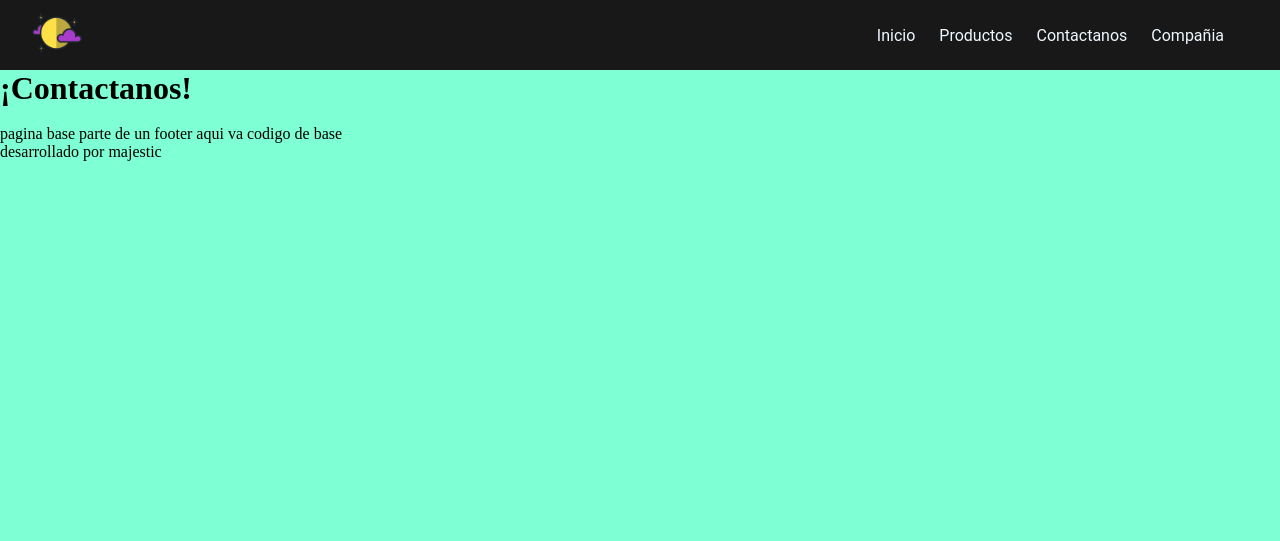
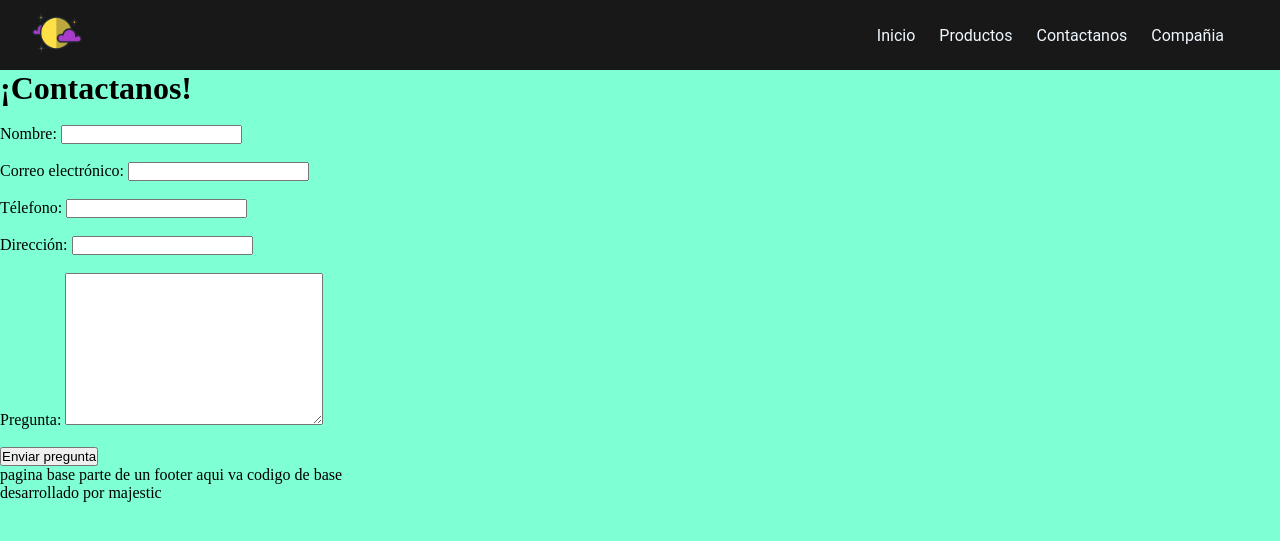
Before and after one commit to JesusGarciaShakur/Pagina_Web, a Django app: page /contact/ in a window 1280 px wide. Shown: the top 541 px of the page. Run offline with Django 5.2, Linux system fonts and the light colour scheme.

Commit message:
06 Formulario

```diff
--- a/page/websmca/templates/pages/contact.html
+++ b/page/websmca/templates/pages/contact.html
@@ -10,5 +10,18 @@
 
 <h1>¡Contactanos!</h1>
 <br>
+<form action="">
+    <p>Nombre: <input type="text" name="Name" id=""></p>
+    <br>
+    <p>Correo electrónico: <input type="email" name="Email" id=""></p>
+    <br>
+    <p>Télefono: <input type="number" name="Phone" id=""></p>
+    <br>
+    <p>Dirección: <input type="text" name="Address" id=""></p>
+    <br>
+    <p>Pregunta: <textarea name="Question" id="" cols="30" rows="10"></textarea></p>
+    <br>
+    <p><input type="submit" value="Enviar pregunta"></p>
+</form>
 
 {% endblock %}
--- a/page/websmca/templates/pages/product.html
+++ b/page/websmca/templates/pages/product.html
@@ -33,6 +33,9 @@
     <aside class="right-block">
         <h2>Descargar la aplicación aquí</h2>
         <p>Lorem ipsum dolor sit amet consectetur adipisicing elit. Libero cumque doloremque non odio beatae dolor inventore quibusdam eligendi quae facilis numquam consectetur, rem nobis aliquid delectus id mollitia molestiae quaerat.</p>
+        <br>
+        <h2>Preguntas frecuentes</h2>
+        Lorem ipsum dolor sit amet consectetur adipisicing elit. Eaque natus quas adipisci. Corporis voluptates exercitationem nisi, sequi consequuntur nam distinctio nesciunt ut facere labore iusto reprehenderit sed soluta est adipisci.
     </aside>
 </section>
 
```
